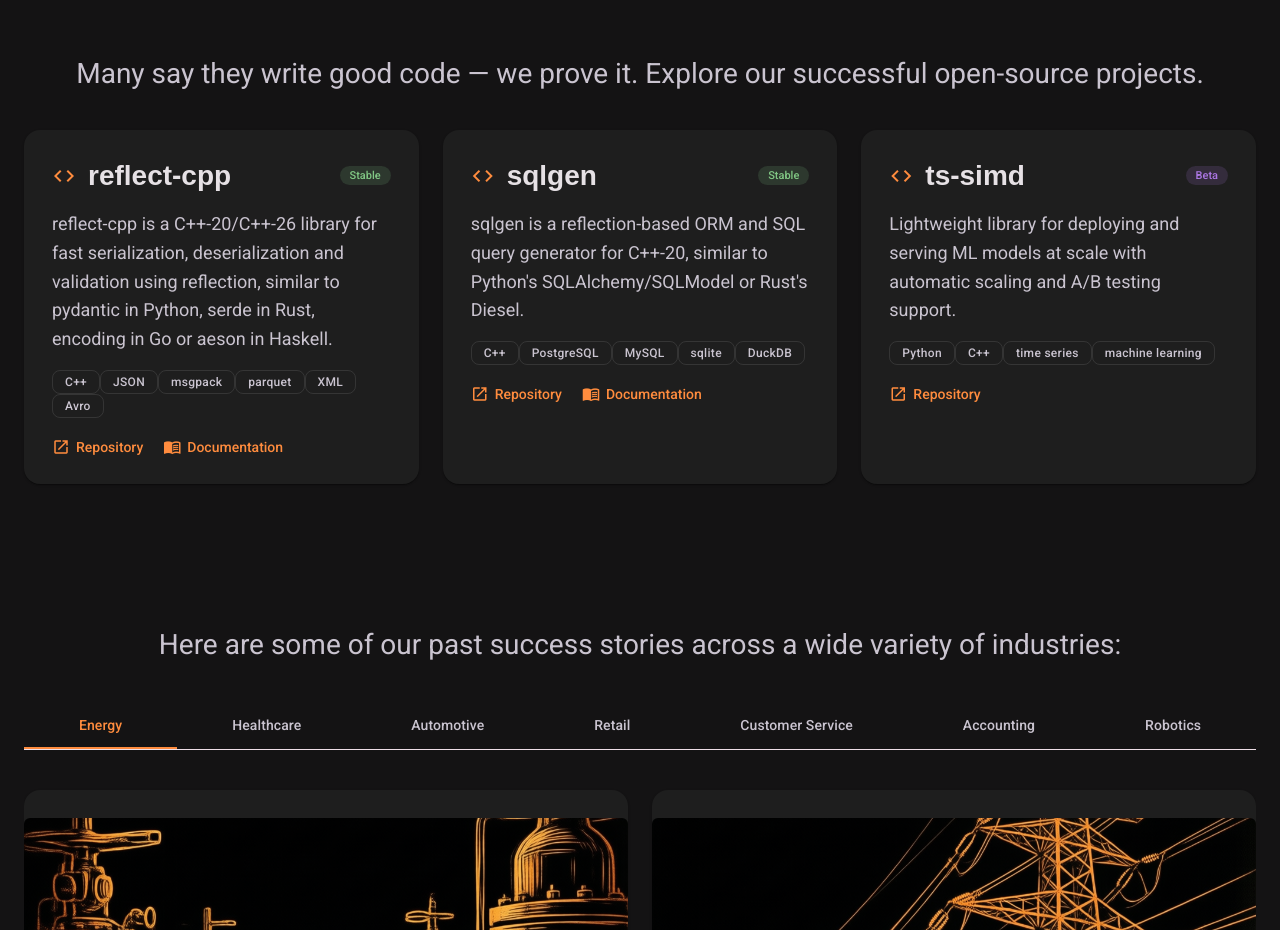
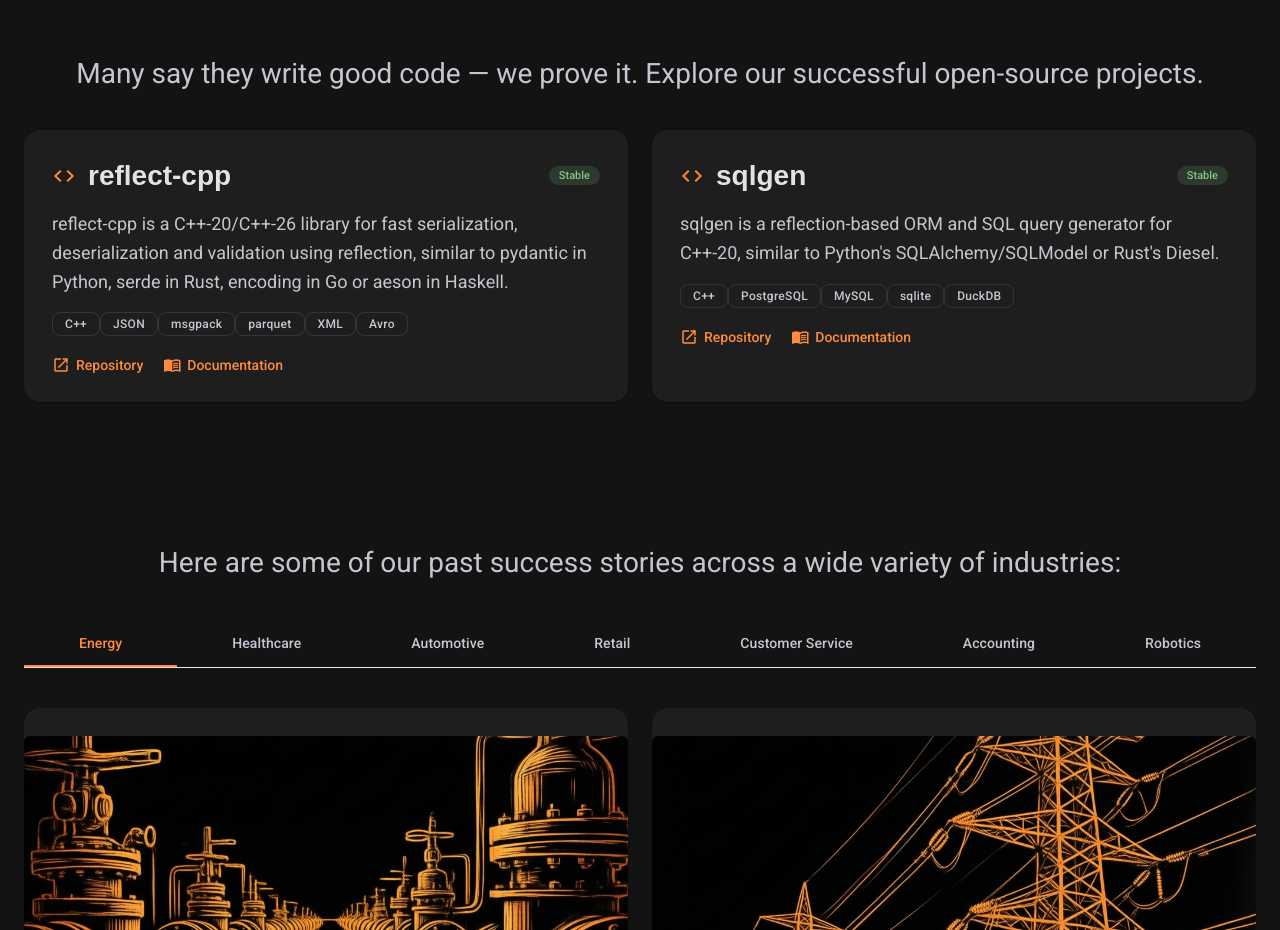
Before and after one commit to munich-data-engineering/mde-website, an Angular app: page / in a window 1280 px wide. Shown: the part 2600-3530 px from the top of the page. Built offline with nearby package versions, Linux system fonts and the light colour scheme; a web font is replaced by a local one.

Commit message:
Temporarily comment out ts-simd

```diff
--- a/src/app/app.css
+++ b/src/app/app.css
@@ -545,7 +545,8 @@
 
 .opensource-grid {
   display: grid;
-  grid-template-columns: repeat(auto-fill, minmax(360px, 1fr));
+  /*grid-template-columns: repeat(auto-fill, minmax(360px, 1fr));*/
+  grid-template-columns: repeat(auto-fill, minmax(570px, 1fr));
   gap: 24px;
 }
 
--- a/src/app/app.ts
+++ b/src/app/app.ts
@@ -234,14 +234,14 @@ const repos: Repo[] = [
 		    'https://github.com/getml/sqlgen/blob/main/docs/README.md',
 		status: 'Stable',
 	},
-	{
+	/*{
 		name: 'ts-simd',
 		description:
-		    'Lightweight library for deploying and serving ML models at scale with automatic scaling and A/B testing support.',
-		tech: ['Python', 'C++', 'time series', 'machine learning'],
-		link: 'https://github.com/munich-data-eng/ml-serving-lib',
-		status: 'Beta',
-	},
+		    'Lightweight library for deploying and serving ML models at
+	scale with automatic scaling and A/B testing support.', tech: ['Python',
+	'C++', 'time series', 'machine learning'], link:
+	'https://github.com/munich-data-eng/ml-serving-lib', status: 'Beta',
+	},*/
 ];
 
 @Component({
```
